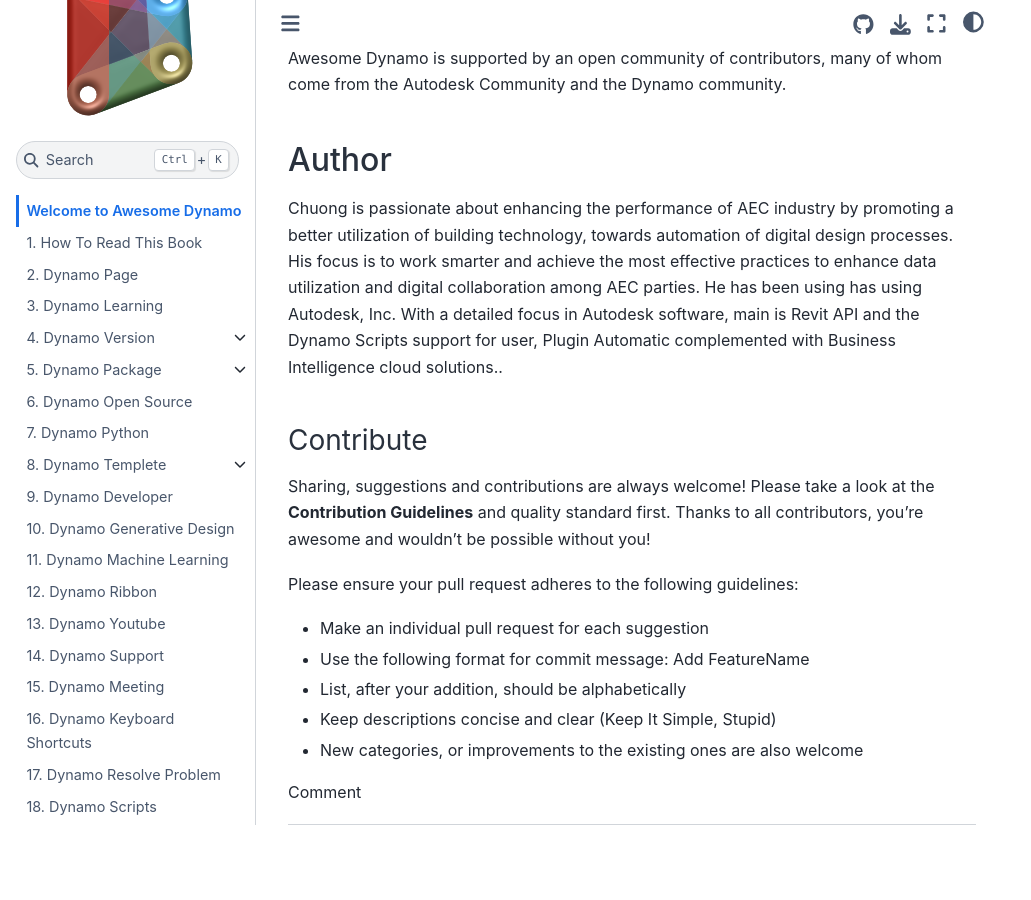
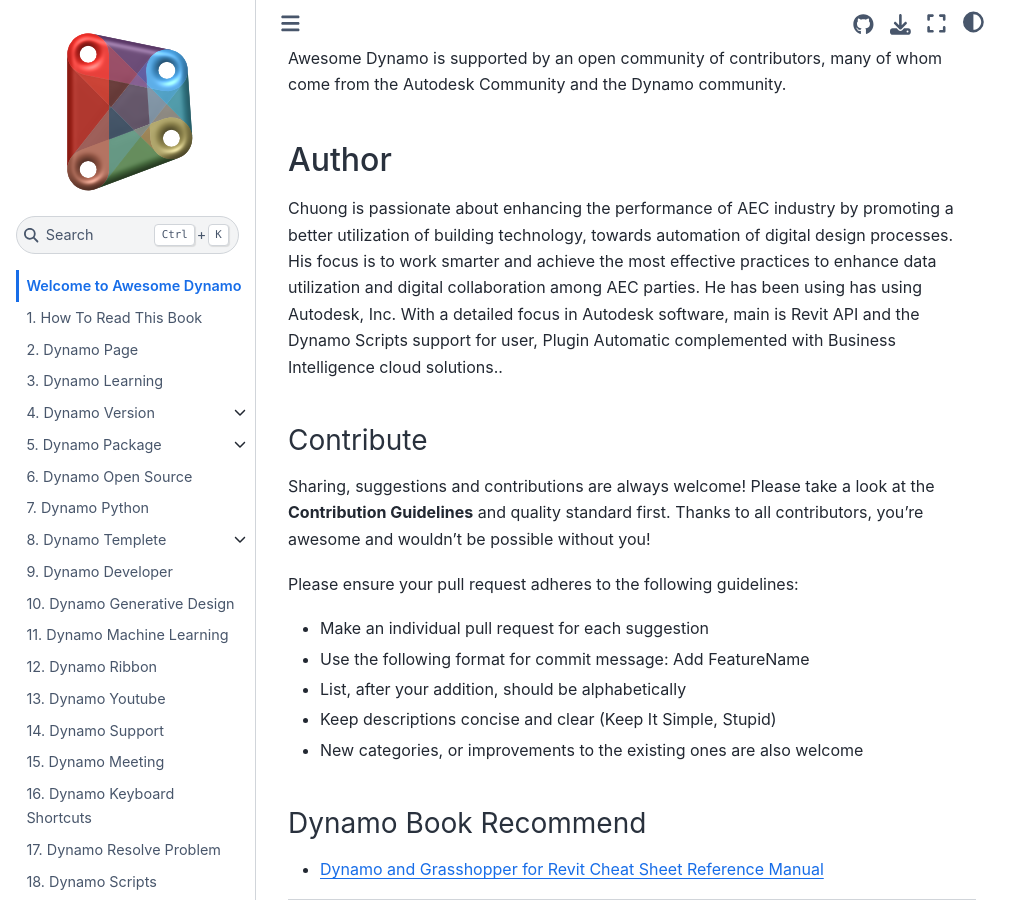
Before and after one commit to chuongmep/Awesome-Dynamo, a Jupyter Book: the page built from intro.md, in a window 1280 px wide and 900 px high, scrolled down 1612 px. Shown: the whole window, without its empty margins (0-1031 px from the left). Built offline with Jupyter Book 1.0.4 settings and Sphinx 7.4.7 and the Sphinx Book theme 1.1.4, drawn with Linux system fonts in a browser that asks for light colours; comment, search, counter and statistics services are not loaded; before the commit the page ends 2437 px from its top, so only the background shows below that.

Commit message:
Update intro.md

````diff
--- a/intro.md
+++ b/intro.md
@@ -27,7 +27,9 @@
 - Keep descriptions concise and clear (Keep It Simple, Stupid)
 - New categories, or improvements to the existing ones are also welcome
 
-Comment
+### Dynamo Book Recommend
+
+- [Dynamo and Grasshopper for Revit Cheat Sheet Reference Manual](https://www.amazon.sg/Dynamo-Grasshopper-Revit-Reference-Manual/dp/1735927236)
 
 ```{raw} html
 <script
````
